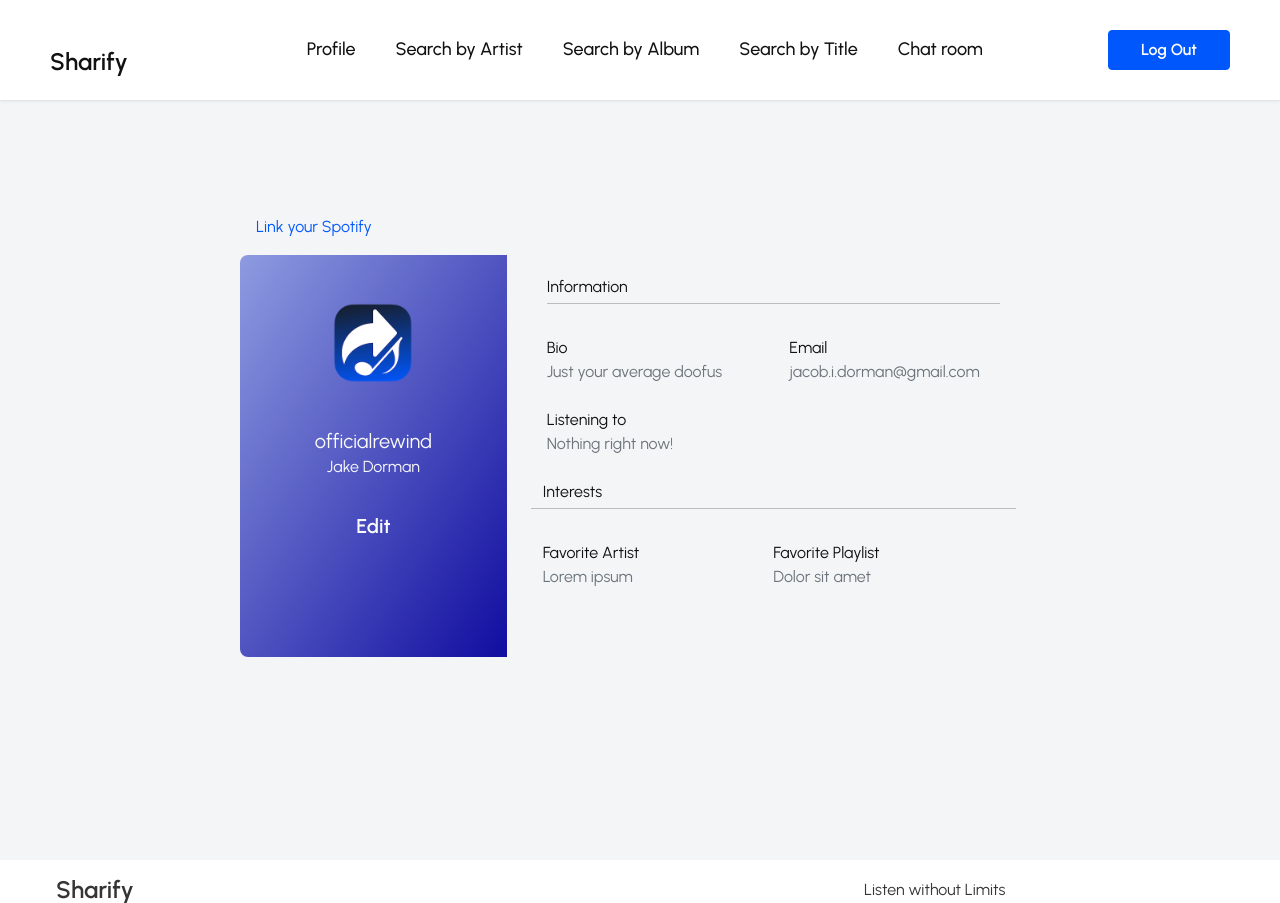
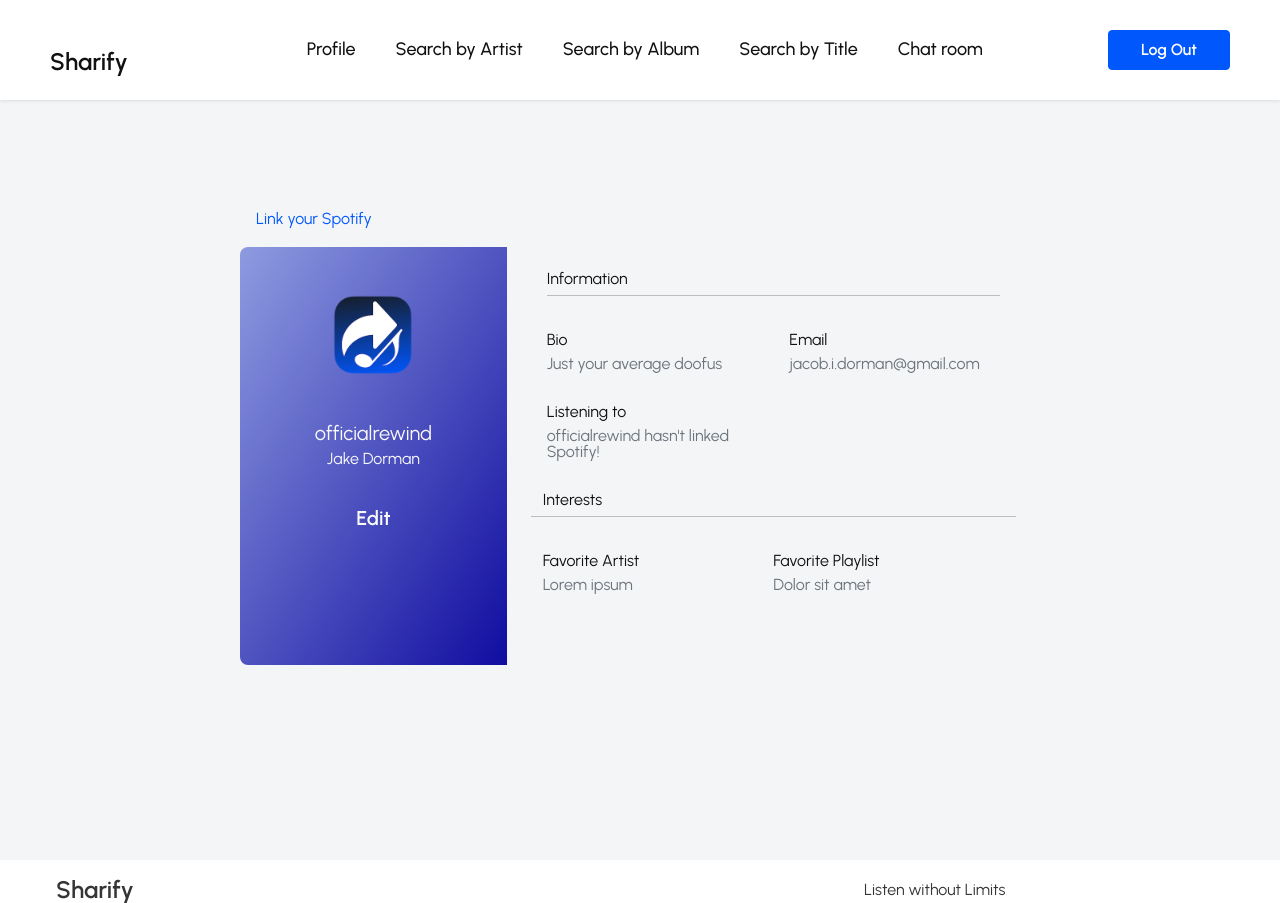
Before and after one commit to zaustin1522/SeniorProject, a Django app: page /userprofile/ in a window 1280 px wide. Shown: the top 903 px of the page. Run offline with Django 3.2, Linux system fonts and the light colour scheme; a user stored in the database is signed in; some libraries are stand-ins or nearby versions.

Commit message:
more stuff

```diff
--- a/sharify/templates/userprofile.html
+++ b/sharify/templates/userprofile.html
@@ -39,7 +39,7 @@
                       {% if listening %}
                         <p class="text-muted">"{{current_track_name}}" by {{current_track_artist}}</p>
                       {% else %}
-                        <p class="text-muted">Nothing right now! {{json}}</p>
+                        <p class="text-muted">{{ message }}</p>
                       {% endif %}
                     </div>
 
--- a/sharify/views.py
+++ b/sharify/views.py
@@ -173,7 +173,11 @@ def show_profile_for(request, current_user):
         return render(request, 'userprofile.html', {})
     query = UserSocialAuth.objects.filter(user = current_user.user_id)
     if not query:
-        return render(request, 'userprofile.html', {'user': current_user, 'needs_linking': True, 'message': current_user.username + " hasn't linked Spotify!"})
+        return render(request, 'userprofile.html', {
+            'user': current_user,
+            'needs_linking': True,
+            'message': current_user.username + " hasn't linked Spotify!"
+        })
     social = query.first().extra_data
     refresh_token = social['refresh_token']
     access_token = social['access_token']
@@ -213,7 +217,7 @@ def show_profile_for(request, current_user):
                 'current_track_name': current_track_name,
                 'current_track_artist': current_track_artist
             })
-    return render(request, 'userprofile.html', {'user': current_user, 'needs_linking': True, 'debug': current_track_data})
+    return render(request, 'userprofile.html', {'user': current_user, 'debug': current_track_data})
 
 #-----------------------------------------------------------------------------------------#
 class SignUpView(generic.CreateView):
```
